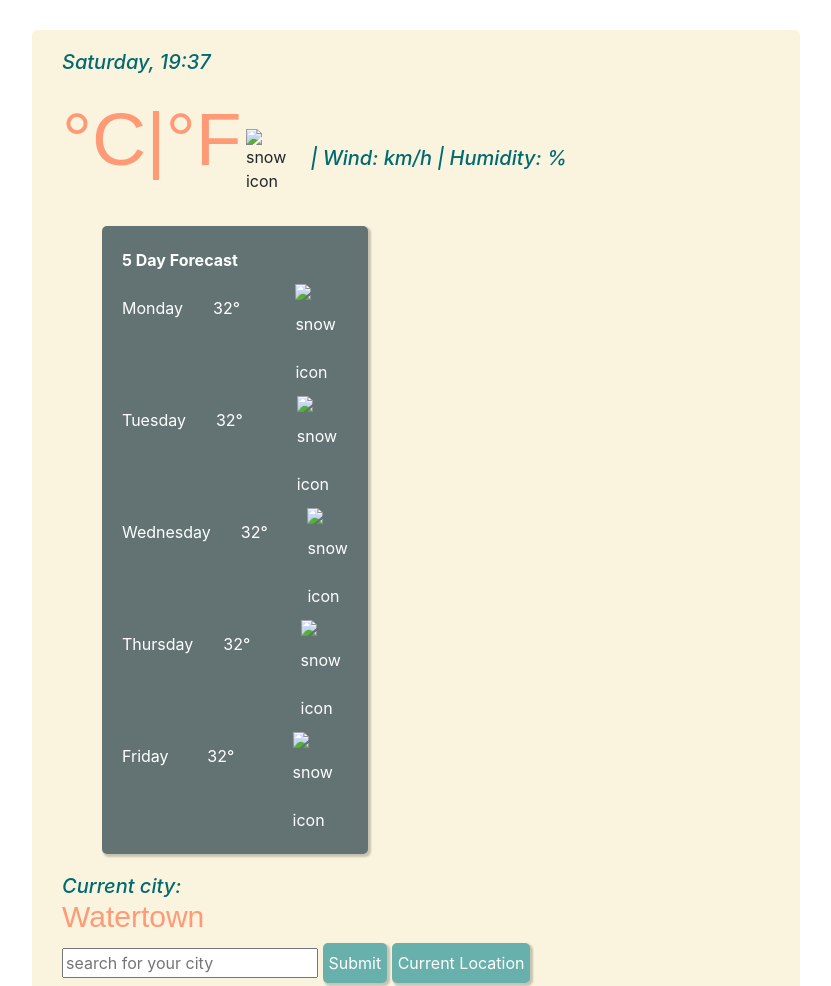
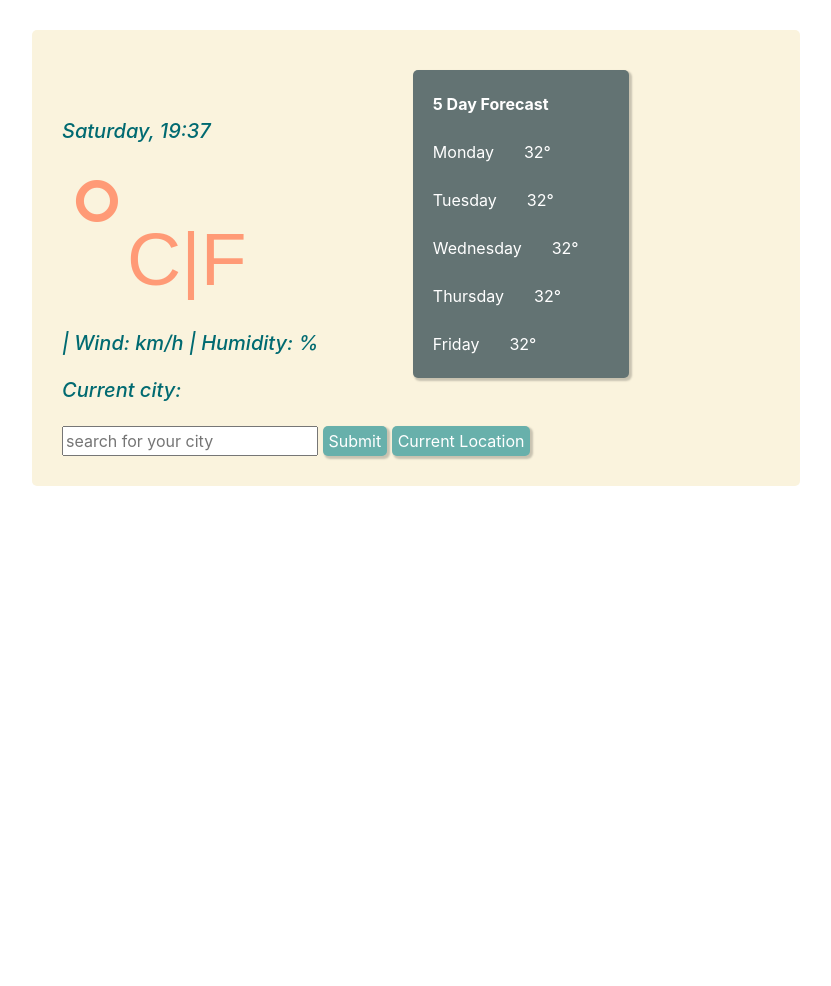
Before and after one commit to MrsRipley/Weather-App, a plain HTML site: page index.html in a window 1280 px wide. Shown: the top 986 px of the page, without its empty margins (224-1055 px from the left). After the commit the page ends 800 px from the top, so only its background shows below. Drawn offline with nearby package versions, Linux system fonts and the light colour scheme; no server answers; a web font is replaced by a local one.

Commit message:
Corrected CSS spacing

```diff
--- a/index.html
+++ b/index.html
@@ -22,15 +22,17 @@
   <body>
     <div class="container">
       <div class="mainTemp">
-                <h2 id="today">Saturday 4:00</h2></br>
+        <h2 id="today">Saturday 4:00</h2>
         <h1>
-          <span class="temperature" id="temperature"></span>
-          </h1><span class="units">°C|°F</span>
+          <span class="temperature" id="temperature"></span>°<span class="units"
+            >C|F</span
+          >
+        </h1>
 
-         <span class="mainimage"
-          ><img src="src/imgs/snow.png" alt="snow icon"
-        /></span>
-        <h2> <span id="description"></span> | Wind: <span id="wind"></span> km/h | Humidity: <span id="humidity"></span>%</h2>
+        <h2>
+          <span id="description"></span> | Wind: <span id="wind"></span> km/h |
+          Humidity: <span id="humidity"></span>%
+        </h2>
       </div>
 
       <div class="forecast">
@@ -38,42 +40,41 @@
         <div class="row">
           <div class="col">Monday</div>
           <div class="col">32°</div>
-          <div class="col"><img src="src/imgs/snow.png" alt="snow icon" /></div>
+          <div class="col"><img src="" alt="" /></div>
         </div>
         <div class="row">
           <div class="col">Tuesday</div>
           <div class="col">32°</div>
           <div class="col">
-            <img src="src/imgs/windy.png" alt="snow icon" />
+            <img src="" alt="" />
           </div>
         </div>
         <div class="row">
           <div class="col">Wednesday</div>
           <div class="col">32°</div>
           <div class="col">
-            <img src="src/imgs/cloudy.png" alt="snow icon" />
+            <img src="" alt="" />
           </div>
         </div>
         <div class="row">
           <div class="col">Thursday</div>
           <div class="col">32°</div>
           <div class="col">
-            <img src="src/imgs/cloudy.png" alt="snow icon" />
+            <img src="" alt="" />
           </div>
         </div>
         <div class="row">
           <div class="col">Friday</div>
           <div class="col">32°</div>
           <div class="col">
-            <img src="src/imgs/cloudy.png" alt="snow icon" />
+            <img src="" alt="" />
           </div>
         </div>
       </div>
 
-      <div class="city">
+      <div class="searchBar">
         <h2>Current city:</h2>
-        <br />
-        <h3 id="cityName">Watertown</h3>
+        <h3 id="cityName"></h3>
         <form class="search-form" id="search-form">
           <input
             id="city-input"
@@ -81,7 +82,9 @@
             placeholder="search for your city"
           />
           <button type="submit" class="btn-primary">Submit</button>
-<button type="button" class="current" id="current">Current Location</button>
+          <button type="button" class="current" id="current">
+            Current Location
+          </button>
         </form>
       </div>
     </div>
--- a/src/styles.css
+++ b/src/styles.css
@@ -7,7 +7,6 @@ h2 {
   color: #006a71;
   font-size: 20px;
   font-style: italic;
-  display: inline-block;
   margin: 0 10px 0 0;
 }
 h3 {
@@ -18,9 +17,6 @@ h3 {
   display: inline-block;
   margin-top: 0;
 }
-img {
-  max-width: 50px;
-}
 
 .container {
   background-color: #faf3dd;
@@ -29,15 +25,13 @@ img {
   border-radius: 5px;
   max-width: 60%;
 }
-.mainimage {
-  height: 20px;
+.temperature {
+  padding: 0px 5px 0 0;
   display: inline-block;
-  margin: 0 10px 15px 0;
 }
 .mainTemp {
   padding: 10px 30px 0 10px;
   display: inline-block;
-  margin: 0;
 }
 .forecast {
   background-color: #637373;
@@ -48,6 +42,13 @@ img {
   display: inline-block;
   margin: 30px 30px 0 50px;
   box-shadow: 2px 2px 2px 1px rgba(0, 0, 0, 0.2);
+}
+.searchBar {
+  margin-bottom: 20px;
+  padding-left: 10px;
+}
+.cityName {
+  display: inline-block;
 }
 .city-search {
   width: 300px;
@@ -63,7 +64,7 @@ img {
   background-color: #68b0ab;
   padding: 3px, 6px;
   display: inline-block;
-  height: 40px;
+  height: 30px;
   box-shadow: 2px 2px 2px 1px rgba(0, 0, 0, 0.2);
   border: none;
   border-radius: 5px;
@@ -74,20 +75,21 @@ img {
   border-radius: 5px;
   padding: 3px, 6px;
   display: inline-block;
-  height: 40px;
+  height: 30px;
   box-shadow: 2px 2px 2px 1px rgba(0, 0, 0, 0.2);
   border: none;
 }
 .city {
-  margin: 20px 10px;
+  margin: 20px 10px 0px 5px;
 }
 .units {
   color: #ff9a76;
   size: 75px;
-  display: inline-block;
   font-family: "Fira Sans Condensed", sans-serif;
   font-size: 75px;
+  display: inline-block;
 }
 .units:hover {
   color: #fc4205;
+  display: inline-block;
 }
```
